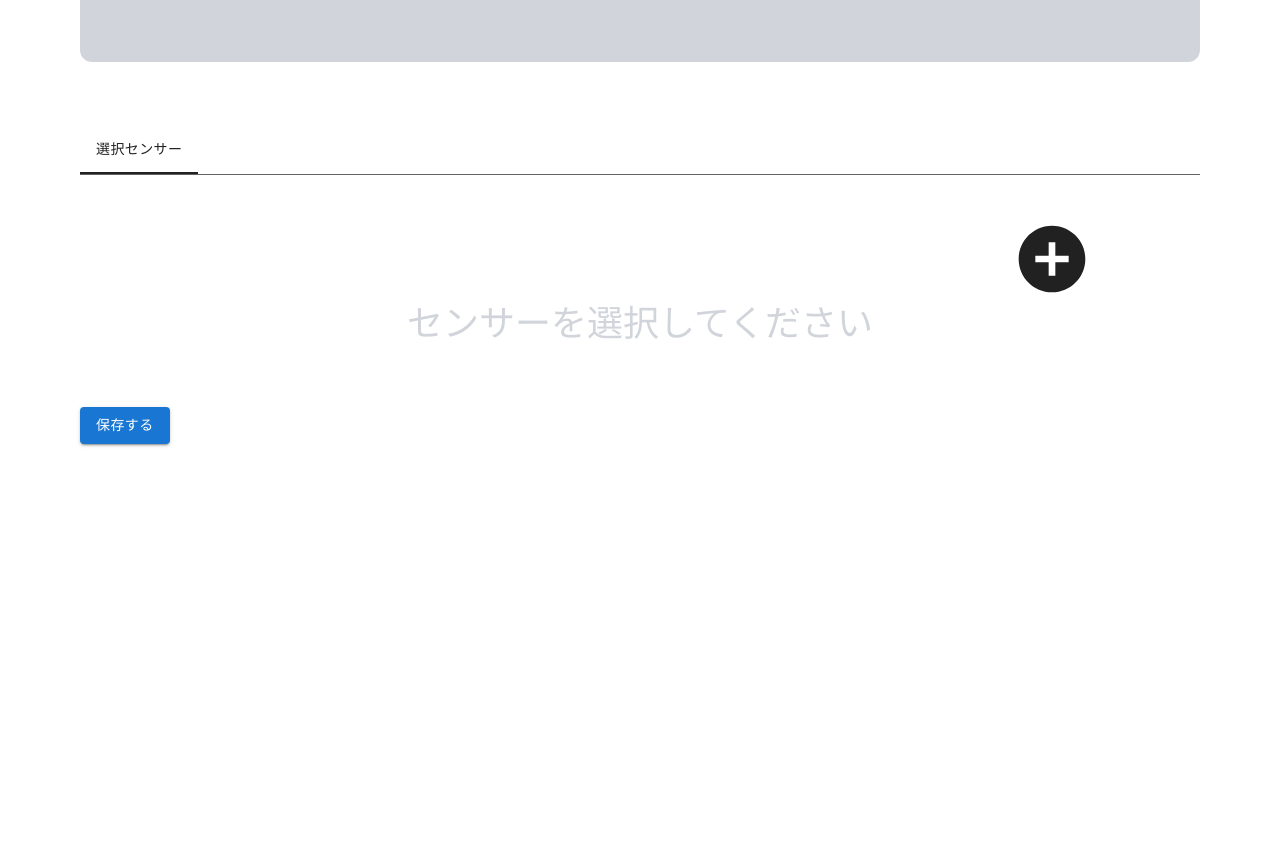
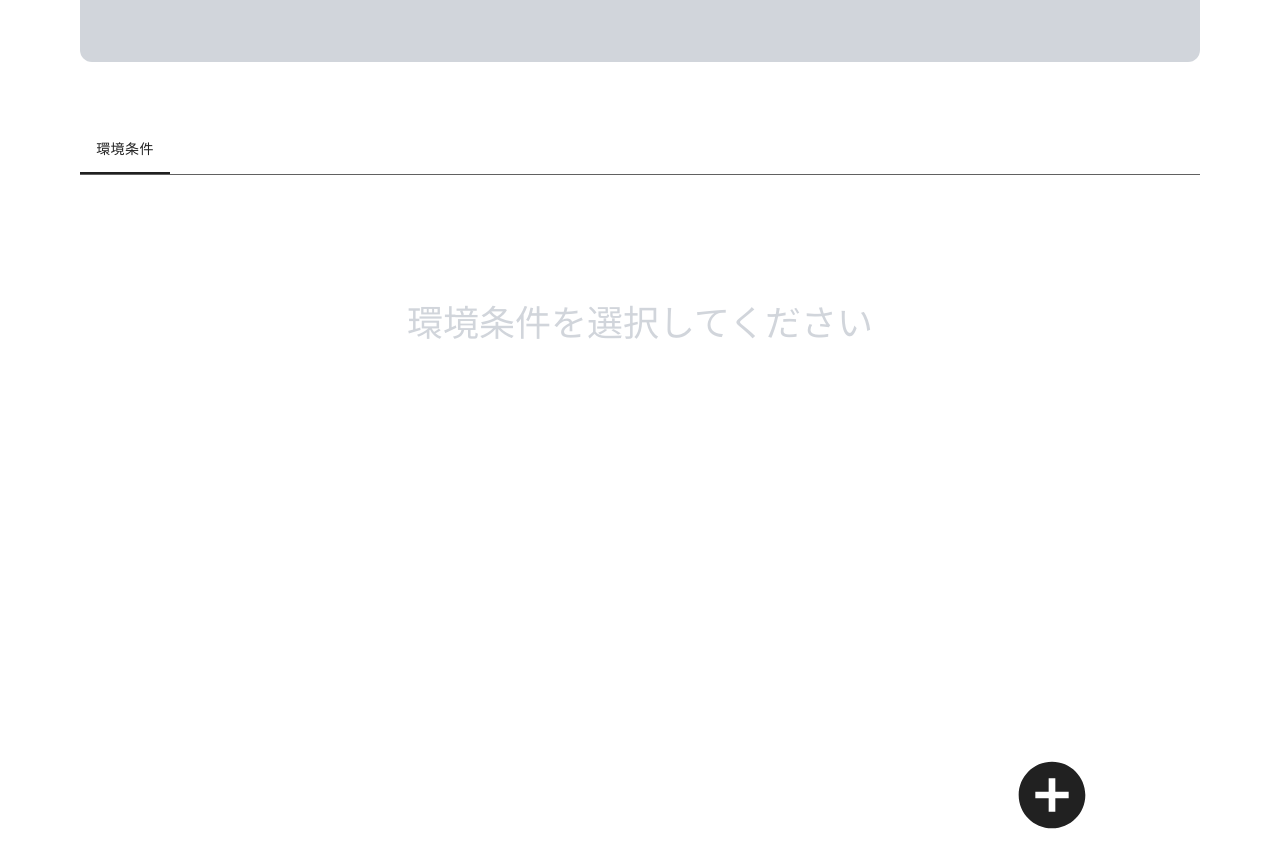
Before and after one commit to Fumiya-Tahara/uecs-navi-creator, a Next.js app in the folder frontend/: page /create/1 in a window 1280 px wide. Shown: the part 781-1649 px from the top of the page. Before the commit the page ends 1289 px from the top, so only its background shows below. Built offline with nearby package versions, Linux system fonts and the light colour scheme.

Commit message:
デバイスカードの修正

```diff
--- a/frontend/src/app/create/[id]/components/add-sensor-button.tsx
+++ b/frontend/src/app/create/[id]/components/add-sensor-button.tsx
@@ -98,13 +98,13 @@ export function AddSensorButton(props: AddSensorButtonProps) {
             <Box sx={{ minWidth: 120 }}>
               <FormControl fullWidth>
                 <InputLabel id="demo-simple-select-label">
-                  センサーを選択してください
+                  環境条件を選択してください
                 </InputLabel>
                 <Select
                   labelId="demo-simple-select-label"
                   id="demo-simple-select"
                   value={selectBoxValue}
-                  label="センサーを選択してください"
+                  label="環境条件を選択してください"
                   onChange={handleChange}
                 >
                   {sensorList.map((sensor, index) => (
--- a/frontend/src/app/create/[id]/page.tsx
+++ b/frontend/src/app/create/[id]/page.tsx
@@ -82,7 +82,7 @@ export default function Detail() {
               indicatorColor="primary"
               onChange={handleTabChange}
             >
-              <Tab value={0} label="選択センサー" />
+              <Tab value={0} label="環境条件" />
               {selectedSensor.map((sensorData, index) => {
                 return (
                   <Tab key={index} value={index + 1} label={sensorData.name} />
@@ -91,7 +91,7 @@ export default function Detail() {
             </Tabs>
           </ThemeProvider>
         </div>
-        <Box>
+        <Box sx={{ height: "80vh" }}>
           <TabPanel value={value} index={0}>
             <div className="h-full relative p-16">
               <AddSensorButton
@@ -102,18 +102,18 @@ export default function Detail() {
               {selectedSensor.length == 0 ? (
                 <div className="mt-16 flex justify-center items-center">
                   <div className="text-4xl text-gray-300">
-                    センサーを選択してください
+                    環境条件を選択してください
                   </div>
                 </div>
               ) : (
                 <>
-                  <h2 className="m-0">選択センサー</h2>
+                  <h2 className="m-0">環境条件</h2>
                   <div className="pt-6">
                     <List>
                       {selectedSensor.map((sensorData, index) => {
                         return (
                           <ListItem key={index}>
-                            <div style={{ width: "80%" }}>
+                            <div style={{ width: "1000%" }}>
                               {sensorData.name}
                             </div>
                             <IconButton
@@ -144,7 +144,6 @@ export default function Detail() {
           })}
         </Box>
       </div>
-      <Button variant="contained">保存する</Button>
     </div>
   );
 }
--- a/frontend/src/app/create/components/device-card.tsx
+++ b/frontend/src/app/create/components/device-card.tsx
@@ -2,7 +2,9 @@
 import { Button, Card, IconButton } from "@mui/material";
 import { Device } from "../interfaces/interfaces";
 import CloseIcon from "@mui/icons-material/Close";
+import DeviceThermostatIcon from "@mui/icons-material/DeviceThermostat";
 import Link from "next/link";
+import { deviceIconMap } from "./icons_map";
 
 interface DeviceCardProps {
   device: Device;
@@ -30,7 +32,8 @@ export function DeviceCard(props: DeviceCardProps) {
           aspectRatio: "2/3",
         }}
       >
-        <div className="flex flex-col h-full">
+        <div className="flex flex-col justify-between h-full">
+          <div>
             <div className="flex justify-end">
               <IconButton
                 aria-label="close"
@@ -39,8 +42,25 @@ export function DeviceCard(props: DeviceCardProps) {
                 <CloseIcon />
               </IconButton>
             </div>
-          <div className="flex-grow">
-            <div>{device.name}</div>
+            <div className="flex items-center">
+              {deviceIconMap[device.name]}
+              <h3 className="m-0">{device.name}</h3>
+            </div>
+            <div className="mt-6">
+              <h4 className="m-0">{device.controllParam}</h4>
+              <div className="mt-4 flex justify-center items-center">
+                <div className="text-7xl">--</div>
+                <div>{device.unit}</div>
+              </div>
+            </div>
+            <div>
+              <h4 className="m-0 mt-6">反映時間</h4>
+              <div className="mt-4 flex text-2xl">
+                <div>00:00</div>
+                <div>〜</div>
+                <div>00:00</div>
+              </div>
+            </div>
           </div>
           <div className="flex justify-end">
             <Link href={`/create/${device.id}`}>
--- /dev/null
+++ b/frontend/src/app/create/components/icons_map.tsx
@@ -0,0 +1,40 @@
+import DeviceThermostatIcon from "@mui/icons-material/DeviceThermostat";
+import WaterDropIcon from "@mui/icons-material/WaterDrop";
+import Co2Icon from "@mui/icons-material/Co2";
+import LightIcon from "@mui/icons-material/Light";
+import { createTheme, ThemeProvider } from "@mui/material/styles";
+
+interface iconMap {
+  [key: string]: JSX.Element;
+}
+
+const iconTheme = createTheme({
+  palette: {
+    primary: {
+      main: "rgb(107 114 128)",
+    },
+  },
+});
+
+export const deviceIconMap: iconMap = {
+  温度調節器: (
+    <ThemeProvider theme={iconTheme}>
+      <DeviceThermostatIcon fontSize="large" color="primary" />
+    </ThemeProvider>
+  ),
+  噴霧器: (
+    <ThemeProvider theme={iconTheme}>
+      <WaterDropIcon fontSize="large" color="primary" />
+    </ThemeProvider>
+  ),
+  CO2供給装置: (
+    <ThemeProvider theme={iconTheme}>
+      <Co2Icon fontSize="large" color="primary" />
+    </ThemeProvider>
+  ),
+  照明: (
+    <ThemeProvider theme={iconTheme}>
+      <LightIcon fontSize="large" color="primary" />
+    </ThemeProvider>
+  ),
+};
```
Lines whose indentation alone changed are shown as unchanged.
